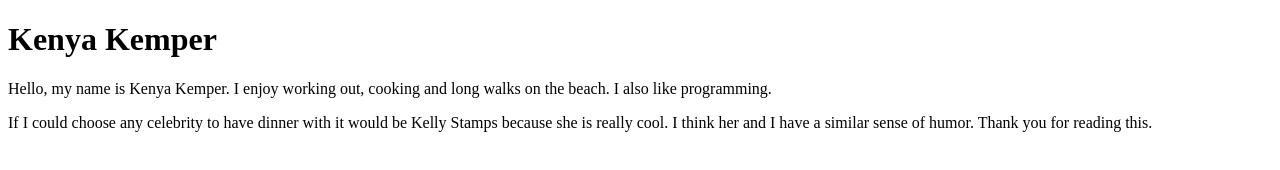
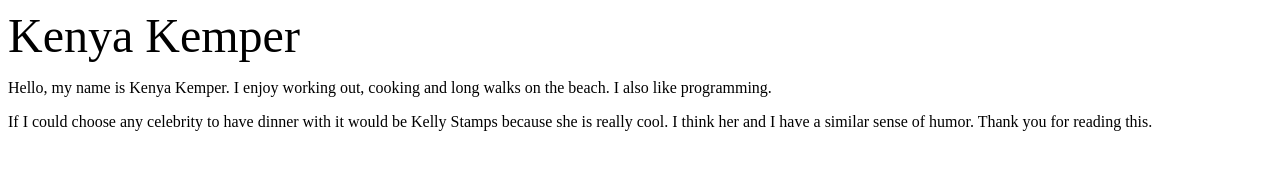
Before and after one commit to kkemper21/kkemper.github.io, a plain HTML site: page index.html in a window 1280 px wide. Drawn offline with Linux system fonts and the light colour scheme.

Commit message:
Update index.html

```diff
--- a/index.html
+++ b/index.html
@@ -9,7 +9,7 @@
 </head>
 
 <body>
-  <h1>Kenya Kemper</h1>
+  <font size = "7"> Kenya Kemper</font>
 
     <p>
         Hello, my name is Kenya Kemper. I enjoy working out, cooking and long walks on the
```
